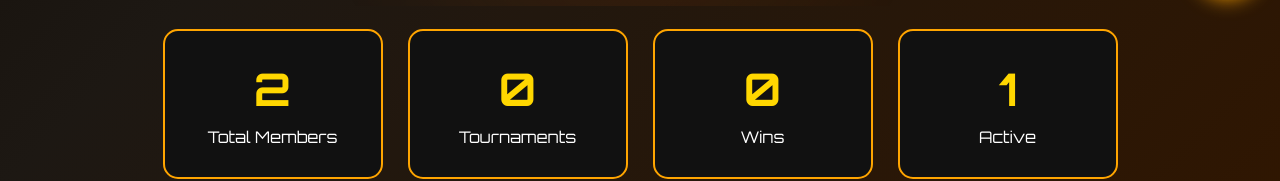
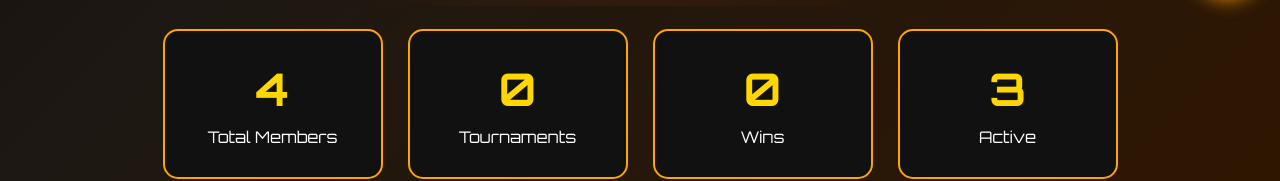
Before and after one commit to Satyamraj01pc/tsv-members, a plain HTML site: page index.html in a window 1280 px wide. Shown: the part 783-964 px from the top of the page. Drawn offline with Linux system fonts and the light colour scheme; files whose address does not match are found by name.

Commit message:
third update
Updated member statistics and added new members.

```diff
--- a/index.html
+++ b/index.html
@@ -53,7 +53,7 @@ JOIN TSV
 <section class="stats-section">
 
 <div class="stat-card">
-<h2 class="counter" data-target="2">0</h2>
+<h2 class="counter" data-target="4">0</h2>
 <p>Total Members</p>
 </div>
 
@@ -68,7 +68,7 @@ JOIN TSV
 </div>
 
 <div class="stat-card">
-<h2 class="counter" data-target="1">0</h2>
+<h2 class="counter" data-target="3">0</h2>
 <p>Active </p>
 </div>
 
```
